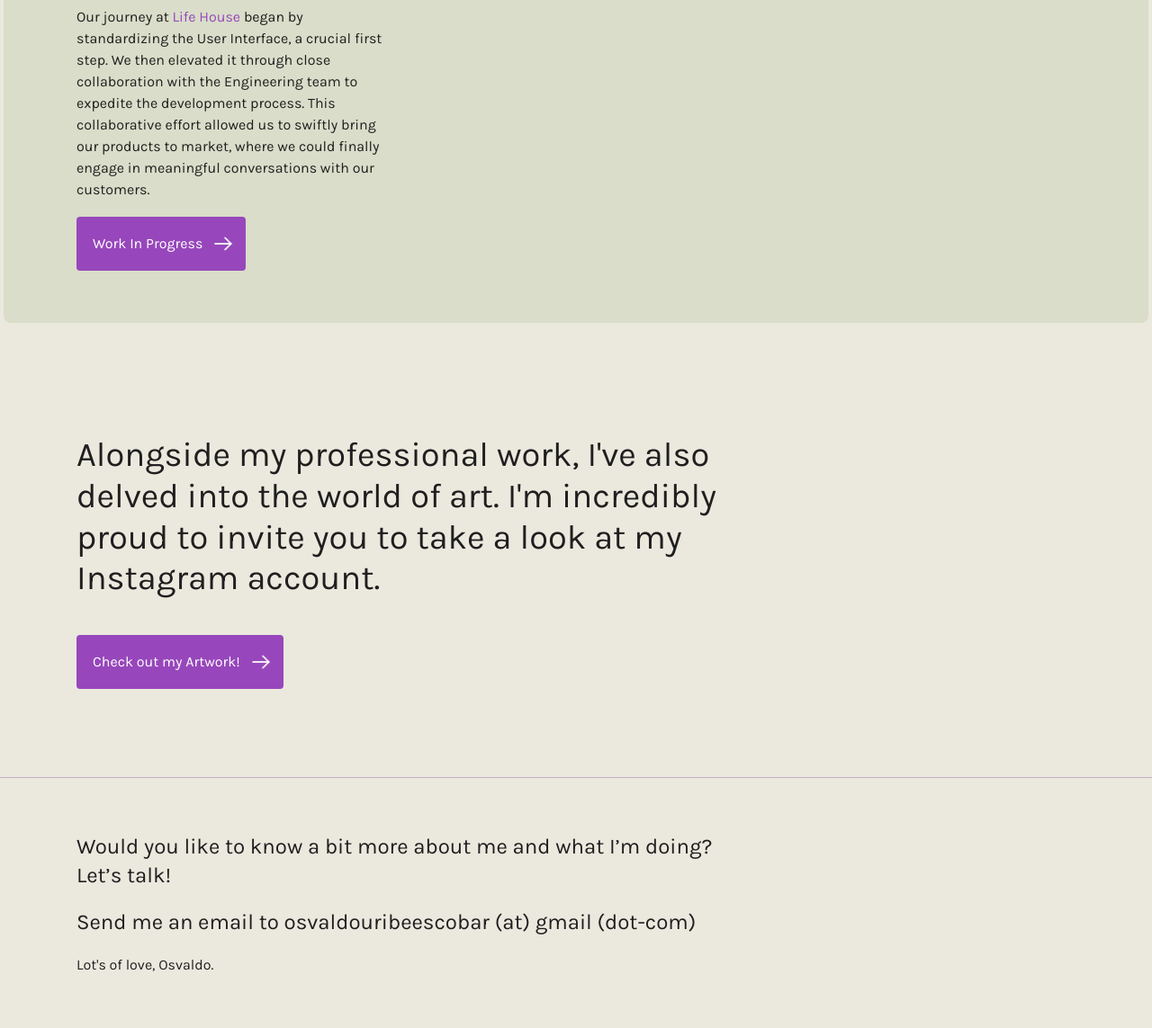
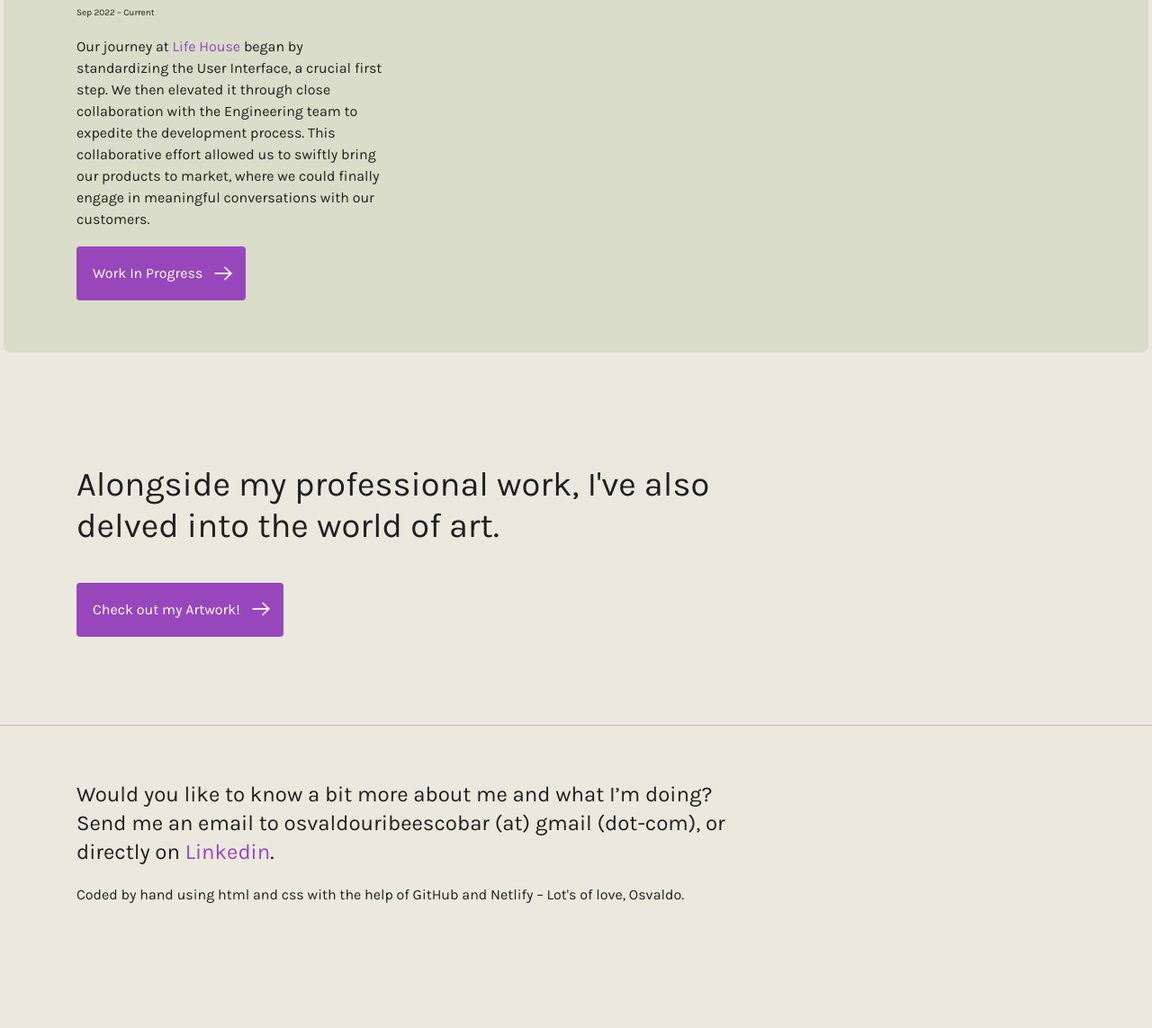
Before and after one commit to osvaldouribe/portfolio, a PHP site: page / in a window 1280 px wide. Shown: the part 3711-4854 px from the top of the page at 90% size. After the commit the page ends 4715 px from the top, so only its background shows below. Run offline with PHP 8.4, Linux system fonts and the light colour scheme.

Commit message:
Adding dates, remove image on mobile
Multiple fixes;
1. Add dates to my projects.
2. Removed the Artwork from mobile experience.
3. Linkedin Link at the bottom.

```diff
--- a/index.html
+++ b/index.html
@@ -3,7 +3,7 @@
   <head>
     <meta charset="utf-8">
     <meta name="viewport" content="width=device-width, initial-scale=1, shrink-to-fit=no">
-	<title>Osvaldo Uribe Escobar</title>
+	<title>Osvaldo Uribe Escobar – Product Designer</title>
     <!-- Bootstrap CSS -->
     <link rel="stylesheet" href="https://maxcdn.bootstrapcdn.com/bootstrap/4.0.0-beta.2/css/bootstrap.min.css" integrity="sha384-PsH8R72JQ3SOdhVi3uxftmaW6Vc51MKb0q5P2rRUpPvrszuE4W1povHYgTpBfshb" crossorigin="anonymous">
     <!-- Custom Style -->
@@ -26,7 +26,7 @@
 		</div>
 		<div class="row">
 			<div class="col-md-4">
-				<img src="img/paint-1.png" class="rounded img-fluid">
+				<img src="img/paint-1.png" class="rounded img-fluid d-none d-lg-block">
 			</div>
 			<div class="col-md-6 offset-md-2">
 				<img src="img/portrait-osvaldo.jpg" class="rounded img-fluid">
@@ -48,7 +48,7 @@
 		<div class="row">
 			<div class="col-md-4 col-sm-12">
 				<h2>Revitalizing Cities with Lightspeed's Retail POS</h2>
-
+				<p class="timeline">Jul 2018 - Jul 2020</p>
                 <p>My journey with <a href="https://www.lightspeedhq.com">Lightspeed</a> provided me with a remarkable opportunity – taking ownership of their Retail Point of Sale for iOS. This experience was invaluable.
 
 				<p>During this time, I had the privilege of collaborating with numerous internal stakeholders and various user types. I played a key role in connecting them and facilitating the most significant product release in many years. This achievement earned me an internal promotion, allowing me to collaborate closely with the Sales team to revamp their processes.</p>
@@ -67,7 +67,7 @@
 		<div class="row">
 			<div class="col-md-4">
 				<h2>Versatile Roles at Opslock</h2>
-
+				<p class="timeline">Jul 2020 - Jul 2021</p>
                 <p>During my time at <a href="https://www.opslock.com">Opslock</a>, I took on various roles. I spearheaded the development of a comprehensive Design System, while also nurturing a Design Thinking culture within the organization. This endeavor was particularly rewarding, as it involved building a non-existent product that harnessed artificial intelligence to calculate real-time risk.</p>
 
 				<p>In parallel, I facilitated discovery sessions to chart the current Customer Journey as part of our commitment to assisting customers in their digitalization processes.</p>
@@ -85,7 +85,7 @@
 		<div class="row">
 			<div class="col-md-4">
 				<h2>Mural: Empowering On-the-Go Collaboration</h2>
-
+				<p class="timeline">Jul 2021 - Aug 2022</p>
 				<p><a href="https://www.mural.co">Mural</a> is undoubtedly one of the most incredible web apps I've ever encountered. It doesn't just enable you to visualize your ideas, but it also facilitates real-time collaboration with others.</p>
                 <p>My role revolves around ensuring that this seamless collaboration extends to mobile and tablet users. I focus on optimizing the interface for these platforms, allowing people to work together wherever they are.</p>
 				<a href="mural.html" class="cta-main">Start collaborating</a>
@@ -102,6 +102,7 @@
 		<div class="row">
 			<div class="col-md-4">
 				<h2>Empowering the Hospitality Industry with a Suite of Products at Life House</h2>
+				<p class="timeline">Sep 2022 – Current</p>
 				<p>Our journey at <a href="https://www.life-house.com">Life House</a> began by standardizing the User Interface, a crucial first step. We then elevated it through close collaboration with the Engineering team to expedite the development process. This collaborative effort allowed us to swiftly bring our products to market, where we could finally engage in meaningful conversations with our customers.</p>
 				<a href="lifehouse.html" class="cta-main">Work In Progress</a>
 			</div>
@@ -114,7 +115,7 @@
 	<section class="container">
 		<div class="row project">
 			<div class="col-md-8">
-				<h2>Alongside my professional work, I've also delved into the world of art. I'm incredibly proud to invite you to take a look at my Instagram account.</h2>
+				<h2>Alongside my professional work, I've also delved into the world of art.</h2>
                 <a href="https://www.instagram.com/art.osv/" target="_blank" class="cta-main">Check out my Artwork!</a>
 			</div>
 		</div><!--Project-->
@@ -123,9 +124,8 @@
 		<section class="container">
 			<div class="row">
 				<div class="col-md-8">
-					<h3>Would you like to know a bit more about me and what I’m doing? Let’s talk!</h3>
-					<h3>Send me an email to osvaldouribeescobar (at) gmail (dot-com)</h3>
-					<p>Lot's of love, Osvaldo.</p>
+					<h3>Would you like to know a bit more about me and what I’m doing? Send me an email to osvaldouribeescobar (at) gmail (dot-com), or directly on <a href="https://www.linkedin.com/in/osvaldouribe/" target="_blank">Linkedin</a>.</h3>
+					<p>Coded by hand using html and css with the help of GitHub and Netlify – Lot's of love, Osvaldo.</p>
 				</div>
 			</div><!--row-->
 		</section>
--- a/style.css
+++ b/style.css
@@ -32,6 +32,10 @@ p{
 	font-weight: 400;
 	margin: 18px 0;
 	color: #201F1F;
+}
+p.timeline{
+	font-size:10px;
+	margin:0;
 }
 figcaption{
 	font-size:10px;
```
Also changed, not shown: lightspeed.html (+4 -3 lines).
